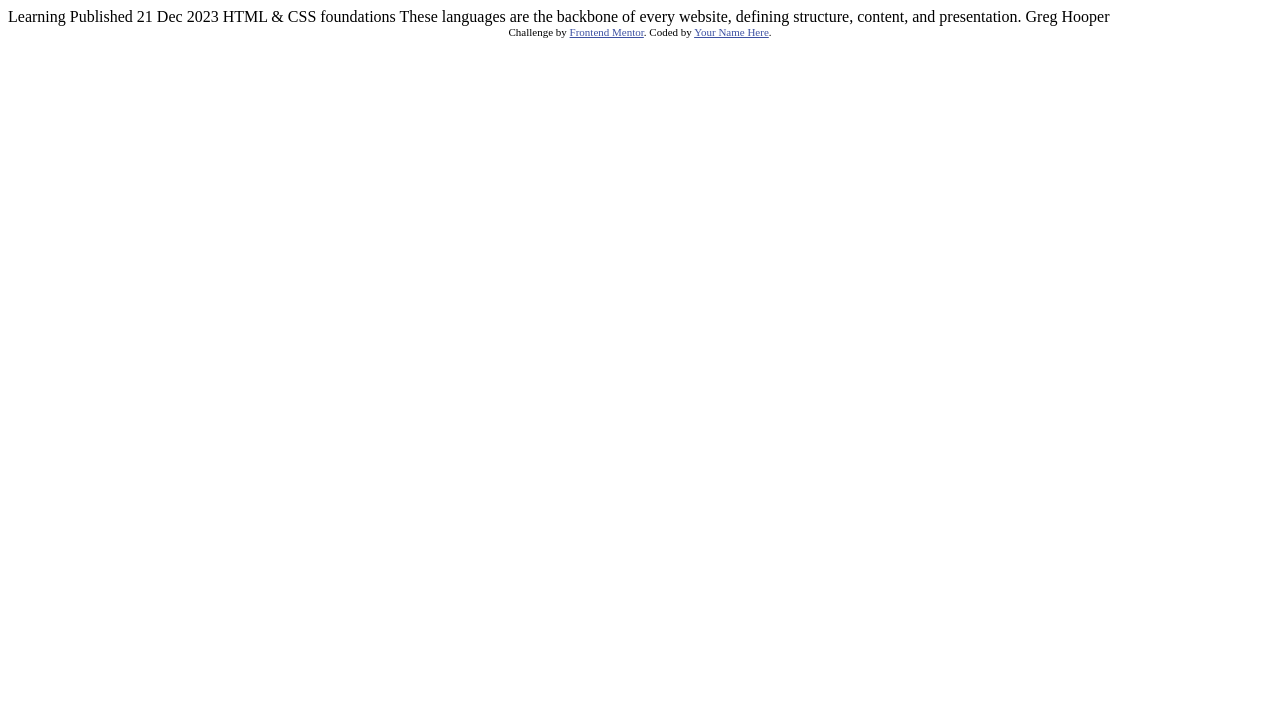
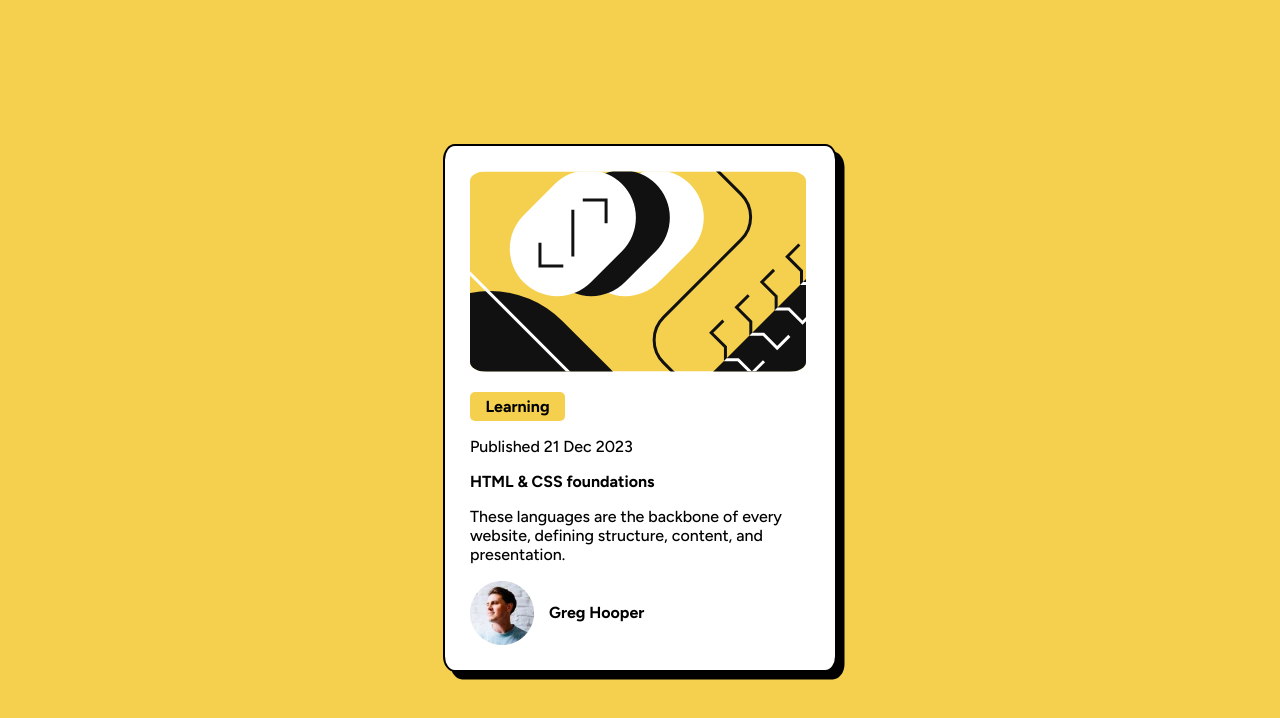
Before and after one commit to ardaacikgoz/Blog_Preview_Card, a plain HTML site: page index.html in a window 1280 px wide. Drawn offline with Linux system fonts and the light colour scheme.

Commit message:
Blog_Preview_Card

```diff
--- a/index.html
+++ b/index.html
@@ -6,29 +6,135 @@
 
   <link rel="icon" type="image/png" sizes="32x32" href="./assets/images/favicon-32x32.png">
 
+
+  <link href="https://fonts.googleapis.com/css2?family=Figtree:ital,wght@0,500..800;1,300..900&display=swap" rel="stylesheet">
+
   <title>Frontend Mentor | Blog preview card</title>
 
-  <!-- Feel free to remove these styles or customise in your own stylesheet 👍 -->
   <style>
-    .attribution { font-size: 11px; text-align: center; }
-    .attribution a { color: hsl(228, 45%, 44%); }
+
+    .container {
+
+
+
+      font-size: 16px;
+
+      font-family: Figtree,sans-serif;
+
+      background-color: hsl(0, 0%, 100%);
+
+      width: 350px;
+
+      box-shadow: 7.5px 7.5px;
+
+      border-radius: 3%;
+
+      padding: 20px;
+
+      border: 2px solid black;
+
+    }
+
+    .container_inside{
+
+      padding: 5px;
+
+    }
+
+
+
+
+    .learning{
+
+        background-color: hsl(47, 88%, 63%);
+        border-radius: 5px;
+        padding: 5px;
+        width: 25%;
+        font-weight: bold;
+        text-align: center;
+
+    }
+
+
+
+    .project_title{
+
+      font-weight: bold;
+
+    }
+
+
+    .project_title:hover{
+
+      color: hsl(47, 88%, 63%);
+
+      cursor: pointer;
+
+    }
+
+    .avatar{
+
+      display: flex;
+
+      align-items: center;
+
+      font-weight: bold;
+
+    }
+
+    .avatar img{
+
+      margin-right: 15px;
+
+    }
+
+    .avatar2 img{
+
+      border-radius: 5%;
+
+    }
+
   </style>
+
 </head>
-<body>
 
-  Learning
+<body style="background-color: hsl(47, 88%, 63%); display: flex; justify-content: center;align-items: center;min-height: 100vh;">
 
-  Published 21 Dec 2023
+  <div class="container">
 
-  HTML & CSS foundations
+      <div class="container_inside">
 
-  These languages are the backbone of every website, defining structure, content, and presentation.
 
-  Greg Hooper
+        <div class="avatar2">
 
-  <div class="attribution">
-    Challenge by <a href="https://www.frontendmentor.io?ref=challenge" target="_blank">Frontend Mentor</a>.
-    Coded by <a href="#">Your Name Here</a>.
+        <img src="./assets/images/illustration-article.svg" alt="image-avatar2">
+
+        </div>
+
+
+        <p class="learning">Learning</p>
+
+        <p>Published 21 Dec 2023</p>
+
+        <p class="project_title">HTML & CSS foundations</p>
+
+
+
+        <p>These languages are the backbone of every website, defining structure, content, and presentation.</p>
+
+        <div class="avatar">
+
+        <img src="./assets/images/image-avatar.webp" alt="image-avatar">
+
+
+        <p>Greg Hooper</p>
+
+        </div>
+
+
+
+      </div>
+
   </div>
 </body>
 </html>
```
